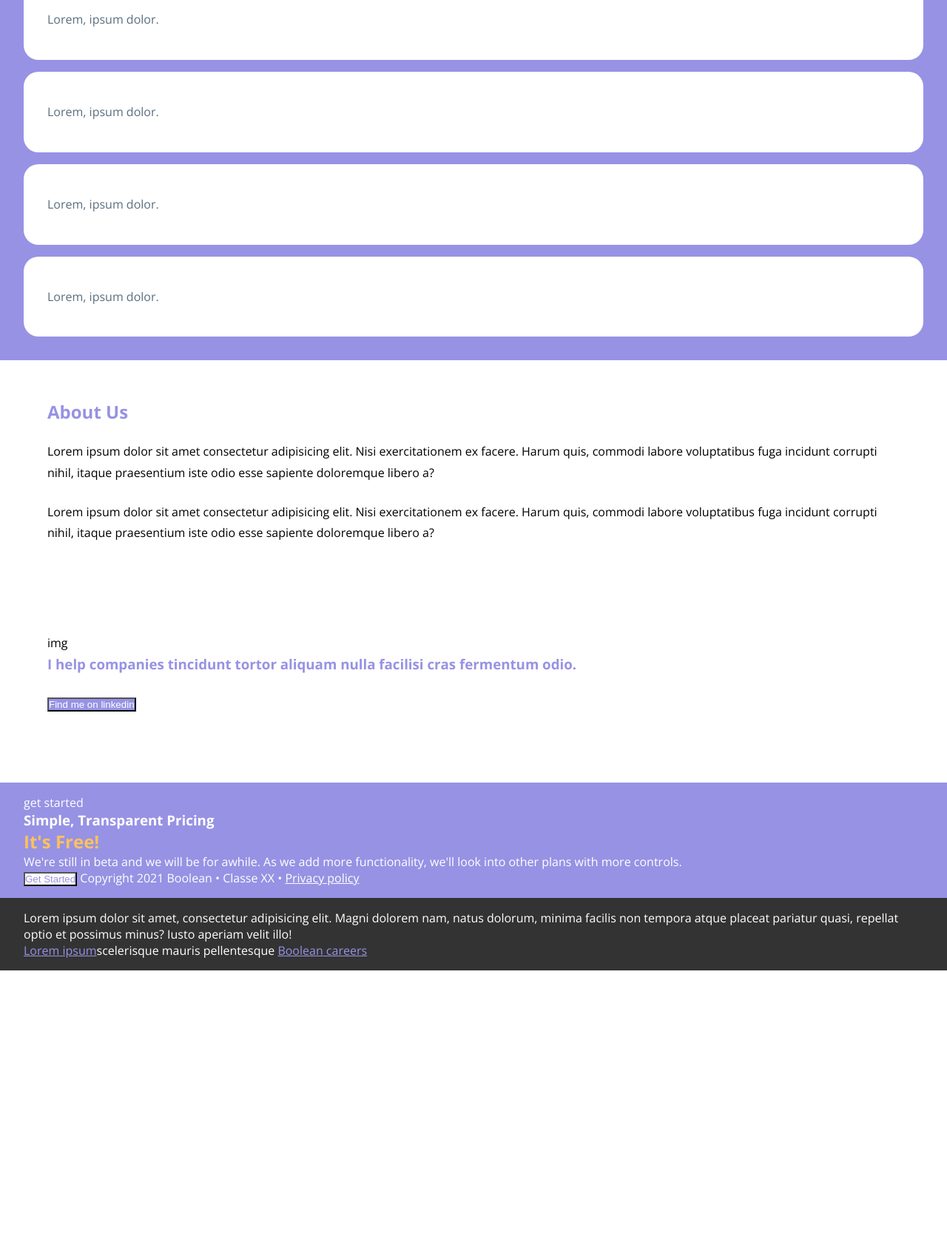
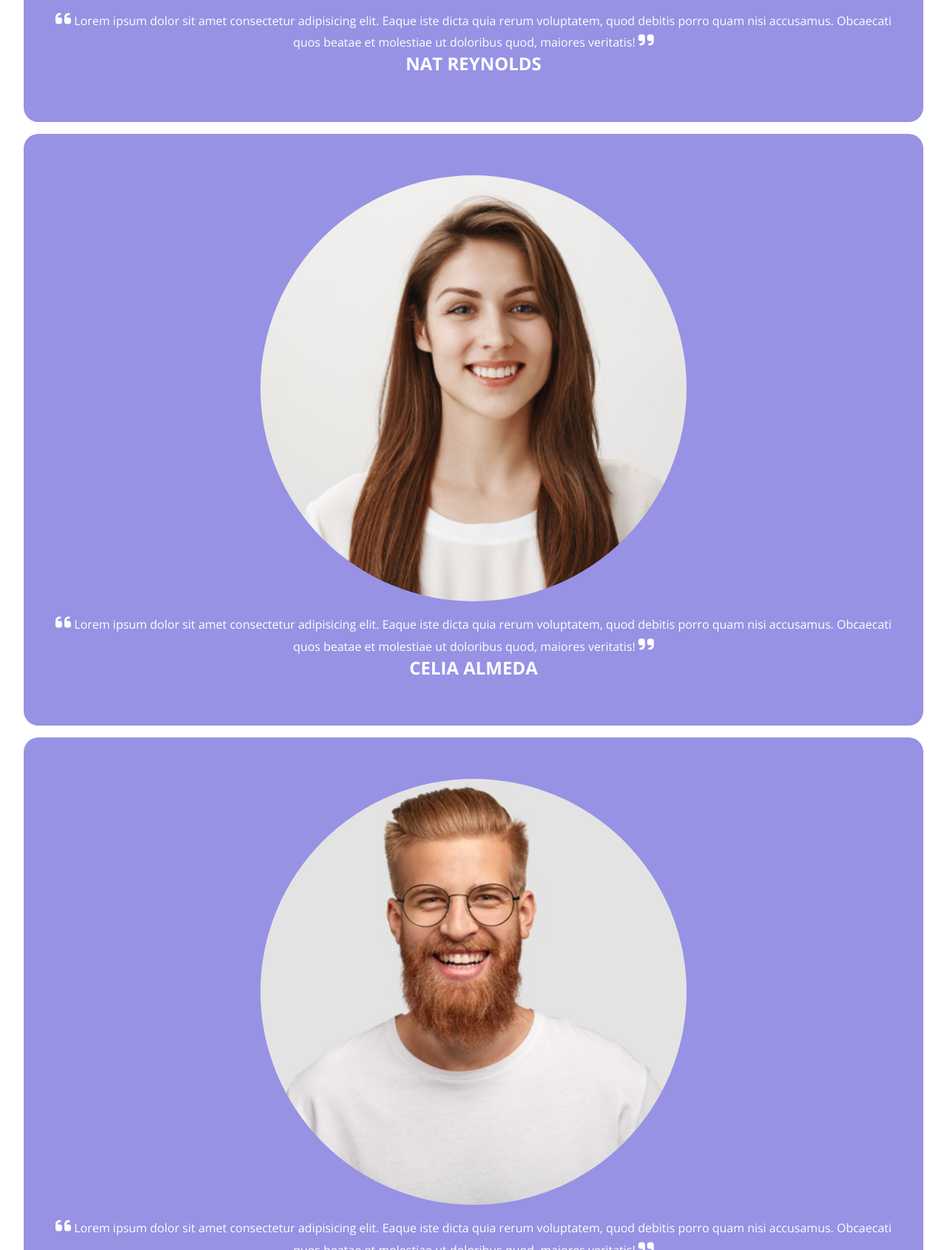
Before and after one commit to sebastianocalella/htmlcss-responsive-layout, a plain HTML site: page index.html in a window 1280 px wide. Shown: the part 6333-8023 px from the top of the page at 74% size. Before the commit the page ends 7645 px from the top, so only its background shows below. Drawn offline with nearby package versions, Linux system fonts and the light colour scheme.

Commit message:
testimonials section mobile structure

```diff
--- a/index.html
+++ b/index.html
@@ -80,13 +80,43 @@
         </section>
 
         <section id="testimonials" class="container">
-            <span>testimonials</span>
+            <span class="uppercase">testimonials</span>
             <h2 class="violet">We are committed expert partners</h2>
             <p>We place huge value on strong relationship and have seen the benefit they bring to our business. Customer feedback is vital in helping us to get it right.</p>
             <div class="flex cards">
-                <div class="card bg-violet white">Lorem, ipsum dolor.</div>
-                <div class="card bg-violet white">Lorem, ipsum dolor.</div>
-                <div class="card bg-violet white">Lorem, ipsum dolor.</div>
+                <div class="card bg-violet white">
+                    <div class="image-container testimonial-1"></div>
+                    <div class="content">
+                        <p>
+                            <i class="fa-solid fa-quote-left white"></i>
+                            Lorem ipsum dolor sit amet consectetur adipisicing elit. Eaque iste dicta quia rerum voluptatem, quod debitis porro quam nisi accusamus. Obcaecati quos beatae et molestiae ut doloribus quod, maiores veritatis!
+                            <i class="fa-solid fa-quote-right white"></i>
+                        </p>
+                        <h3 class="white uppercase">nat reynolds</h3>
+                    </div>
+                </div>
+                <div class="card bg-violet white">
+                    <div class="image-container testimonial-2"></div>
+                    <div class="content">
+                        <p>
+                            <i class="fa-solid fa-quote-left white"></i>
+                            Lorem ipsum dolor sit amet consectetur adipisicing elit. Eaque iste dicta quia rerum voluptatem, quod debitis porro quam nisi accusamus. Obcaecati quos beatae et molestiae ut doloribus quod, maiores veritatis!
+                            <i class="fa-solid fa-quote-right white"></i>
+                        </p>
+                        <h3 class="white uppercase">celia almeda</h3>
+                    </div>
+                </div>
+                <div class="card bg-violet white">
+                    <div class="image-container testimonial-3"></div>
+                    <div class="content">
+                        <p>
+                            <i class="fa-solid fa-quote-left white"></i>
+                            Lorem ipsum dolor sit amet consectetur adipisicing elit. Eaque iste dicta quia rerum voluptatem, quod debitis porro quam nisi accusamus. Obcaecati quos beatae et molestiae ut doloribus quod, maiores veritatis!
+                            <i class="fa-solid fa-quote-right white"></i>
+                        </p>
+                        <h3 class="white uppercase">bob roberts</h3>
+                    </div>
+                </div>
             </div>
         </section>
 
--- a/style.css
+++ b/style.css
@@ -10,13 +10,18 @@
 }
 
 body{
-    font-family: 'Open Sans', sans-serif;;
+    font-family: 'Open Sans', sans-serif;
+    line-height: 1.8rem;
 }
 
 /*utilities*/
 
 .flex{
     display: flex;
+}
+
+.uppercase{
+    text-transform: uppercase;
 }
 
 /*colours*/
@@ -80,11 +85,14 @@ body{
     border-radius: 20px;
     padding: 2.5rem 2rem;
     margin-bottom: 1rem;
-    line-height: 1.8rem;
 }
 
 .card>*{
     margin-bottom: 1.5rem;
+}
+
+section span:first-child{
+    display: block;
 }
 
 
@@ -160,3 +168,53 @@ header nav{
     border-radius: 100%;
     margin-top: 1rem;
 }
+
+/*Testimonials*/
+
+#testimonials{
+    text-align: center;
+}
+
+#testimonials>*{
+    margin-bottom: 1.5rem;
+}
+
+#testimonials img{
+    width: 80%;
+}
+
+#testimonials .content i{
+    font-size: 1.5rem;
+}
+
+.image-container{
+    margin: 1rem auto;
+    width: 45vw;
+    height: 45vw;
+    border-radius: 100%;
+}
+
+.testimonial-1{
+    background-image: url(./img/testimonial1.jpg);
+    background-repeat: no-repeat;
+    background-size: cover;
+    background-position: center;
+}
+
+.testimonial-2{
+    background-image: url(./img/testimonial2.jpg);
+    background-repeat: no-repeat;
+    background-size: cover;
+    background-position: center;
+}
+
+.testimonial-3{
+    background-image: url(./img/testimonial3.jpg);
+    background-repeat: no-repeat;
+    background-size: cover;
+    background-position: center;
+}
+
+#testimonials h3 {
+    font-size: 1.5rem;
+}
```
